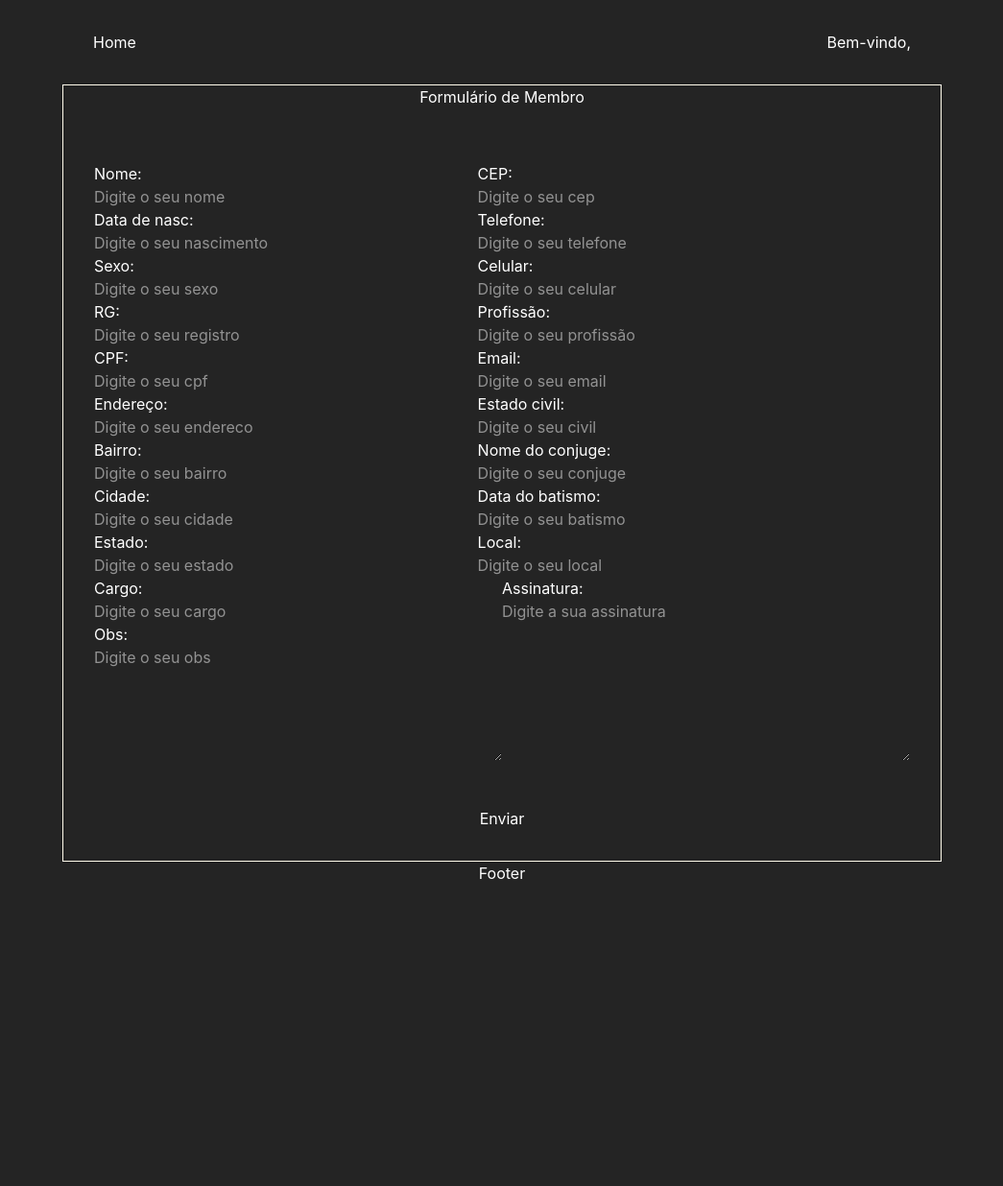
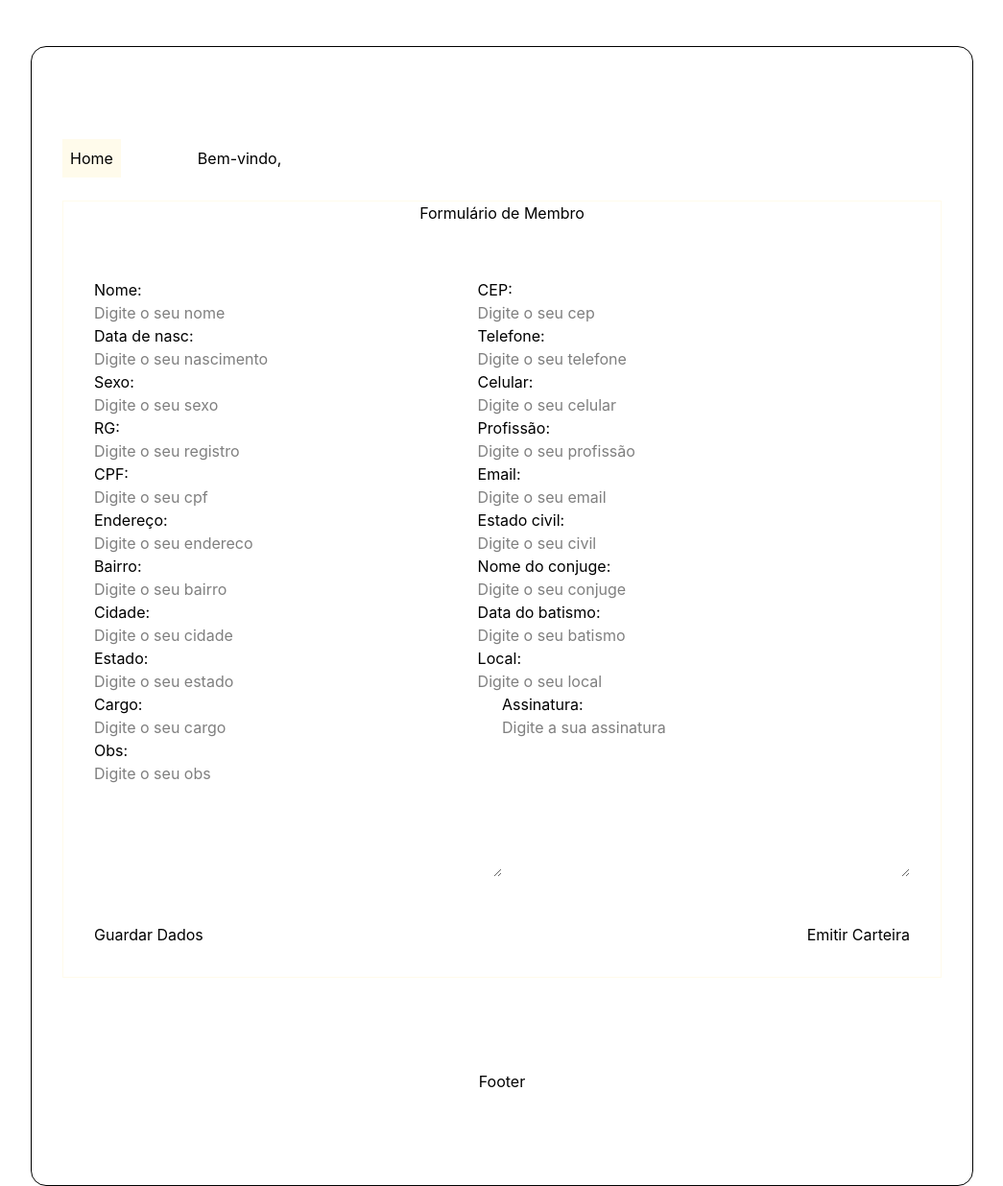
Before and after one commit to Paulo-Borges/FormGlory, a React (Vite) app: page /login in a window 1280 px wide. Shown: the whole page at 96% size, without its empty margins (117-1162 px from the left). Before the commit the page ends 922 px from the top, so only its background shows below. Built offline with nearby package versions, Linux system fonts and the light colour scheme.

Commit message:
feat: estilizando LoginCreate e Footer

```diff
--- a/src/App.tsx
+++ b/src/App.tsx
@@ -7,7 +7,7 @@ import { Login } from "./Components/Login/Login";
 
 function App() {
   return (
-    <div className="flex flex-col justify-center text-center">
+    <div className="flex flex-col mt-12 h-full border px-8 py-24 rounded-2xl">
       <BrowserRouter>
         <Headers />
         <Routes>
--- a/src/Components/Footer.tsx
+++ b/src/Components/Footer.tsx
@@ -1,7 +1,15 @@
+import { Link } from "react-router-dom";
+
 export const Footer = () => {
   return (
-    <div>
-      <h1>Footer</h1>
+    <div className="pt-24">
+      <Link
+        to="https://www.linkedin.com/in/paulo-borges-de-almeida-b543b3242/"
+        target="_blank"
+        rel="noopener noreferrer"
+      >
+        Footer
+      </Link>
     </div>
   );
 };
--- a/src/Components/Headers.tsx
+++ b/src/Components/Headers.tsx
@@ -12,12 +12,14 @@ export const Headers = () => {
     } else {
       setUsuario(null);
     }
-  }, [setUsuario]);
+  }, []);
 
   return (
-    <div className="p-8">
-      <nav className="flex justify-between">
-        <Link to="/">Home</Link>
+    <div className="mb-6 flex justify-between ">
+      <nav className="flex gap-20  items-center">
+        <Link to="/" className="bg-amber-50 hover:bg-amber-100 p-2">
+          Home
+        </Link>
         {usuario || <LoginForm /> ? (
           <span>Bem-vindo, {usuario}</span>
         ) : (
--- a/src/Components/Home.tsx
+++ b/src/Components/Home.tsx
@@ -54,17 +54,22 @@ export const Home = () => {
     <div>
       <form onSubmit={enviarForm}>
         {formFields.map((field) => (
-          <div key={field.id}>
+          <div key={field.id} className="flex flex-col items-start gap-2">
             <label htmlFor="">{field.label}:</label>
             <input
               type={field.type}
               name={field.id}
+              className="w-full bg-amber-50 p-3"
               placeholder={field.placeholder}
               onChange={pegarForm}
             />
           </div>
         ))}
-        <button type="submit" onClick={handleLogin}>
+        <button
+          type="submit"
+          onClick={handleLogin}
+          className="mt-15 bg-amber-50 hover:bg-amber-100 p-2"
+        >
           Entrar / Criar
         </button>
       </form>
--- a/src/Components/Login/LoginCreate.tsx
+++ b/src/Components/Login/LoginCreate.tsx
@@ -36,7 +36,7 @@ export const LoginCreate = () => {
       <form onSubmit={enviarLocal}>
         <div>
           {formFields.map((fields) => (
-            <div key={fields.id}>
+            <div key={fields.id} className="flex flex-col border">
               <label>{fields.label}:</label>
               <input
                 type={fields.type}
--- a/src/Components/Login/LoginForm.tsx
+++ b/src/Components/Login/LoginForm.tsx
@@ -219,9 +219,17 @@ export const LoginForm = () => {
         </div>
         <br />
         <br />
-
-        <div className="flex justify-center">
-          <button type="submit">Enviar</button>
+        <div className="flex justify-between">
+          <div className="flex justify-center">
+            <button className="cursor-pointer" type="submit">
+              Guardar Dados
+            </button>
+          </div>
+          <div className="flex justify-center">
+            <button className="cursor-pointer" type="submit">
+              Emitir Carteira
+            </button>
+          </div>
         </div>
       </form>
     </div>
--- a/src/index.css
+++ b/src/index.css
@@ -3,8 +3,8 @@
 }
 
 body {
-  color: #fff;
-  background-color: #242424;
+  /* color: #fff;
+  background-color: #242424; */
   display: flex;
   justify-content: center;
   align-items: center;
```
